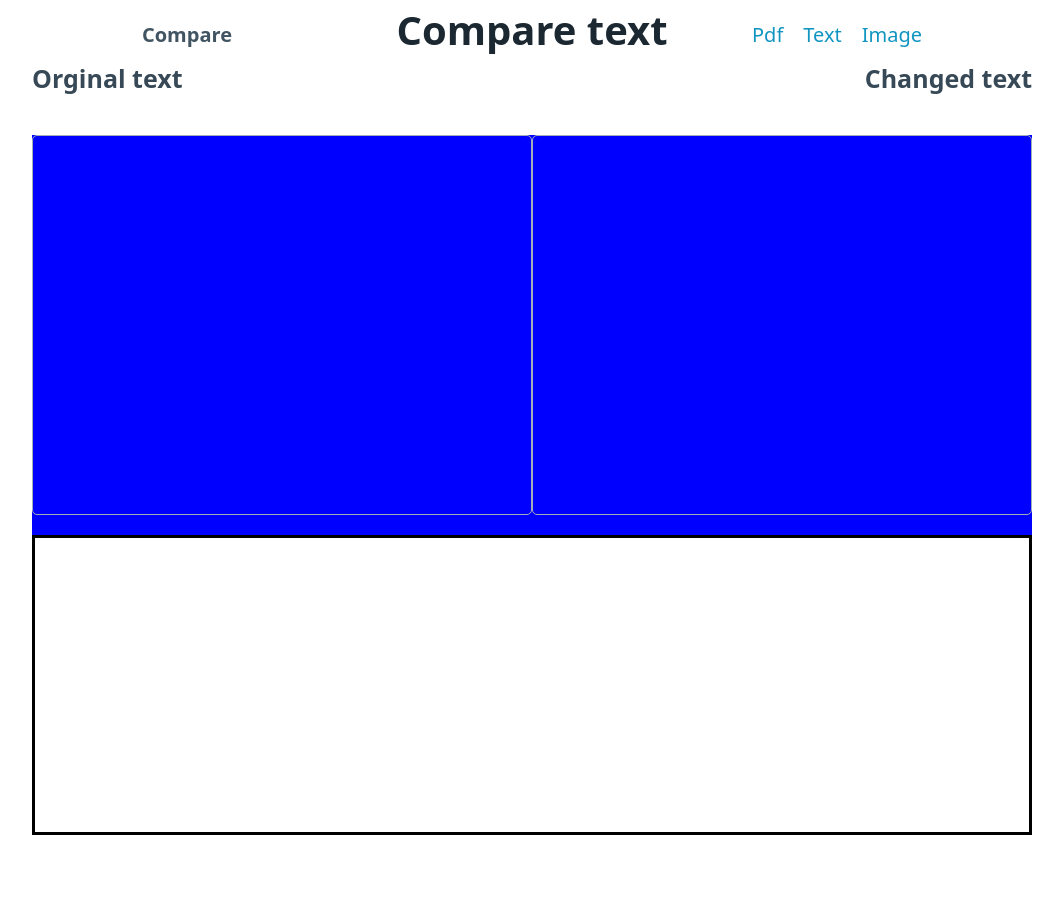
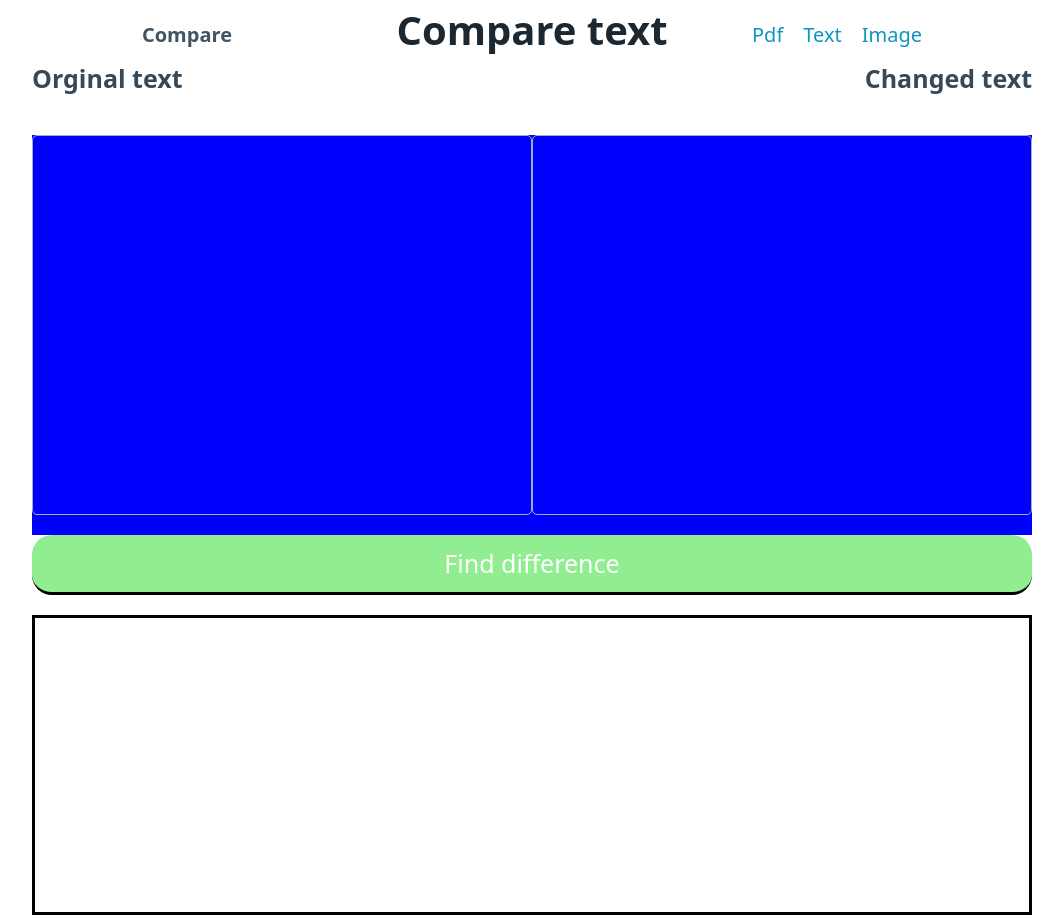
Before and after one commit to ARed99/text_image_pdf_compare, a SvelteKit app: page /compare-text in a window 1280 px wide. Shown: the whole page, without its empty margins (108-1171 px from the left). Before the commit the page ends 835 px from the top, so only its background shows below. Built offline with nearby package versions, Linux system fonts and the light colour scheme.

Commit message:
added button to tool nav

```diff
--- a/src/components/TextCompare.svelte
+++ b/src/components/TextCompare.svelte
@@ -91,7 +91,7 @@
 		<textarea bind:value={text2} name="text2" id="text2" cols="30" rows="10" />
 	</div>
 	<div class="tool-bar">
-
+		<button class="diff-btn" on:click={compareText}>Find difference</button>
 	</div>
 
 	<div class="position-relative difference-box" id="diff-box"/>
```
